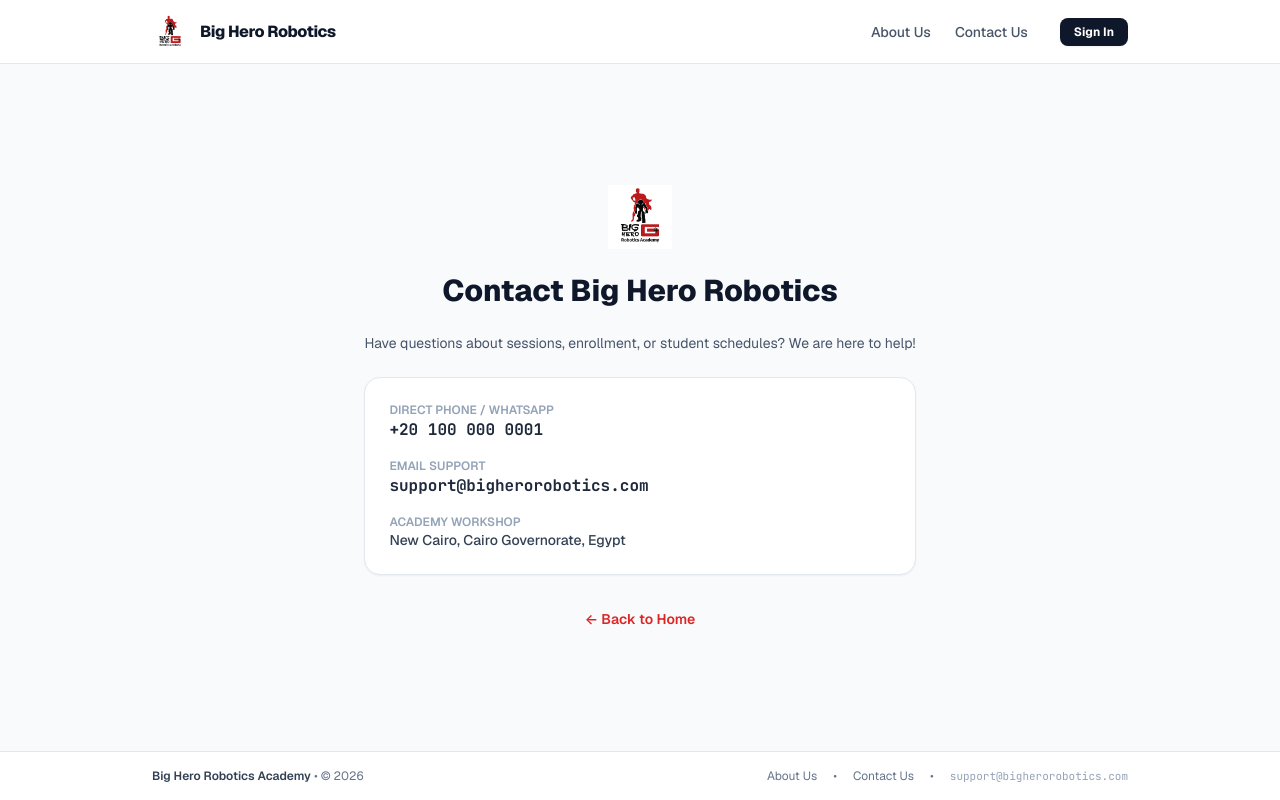
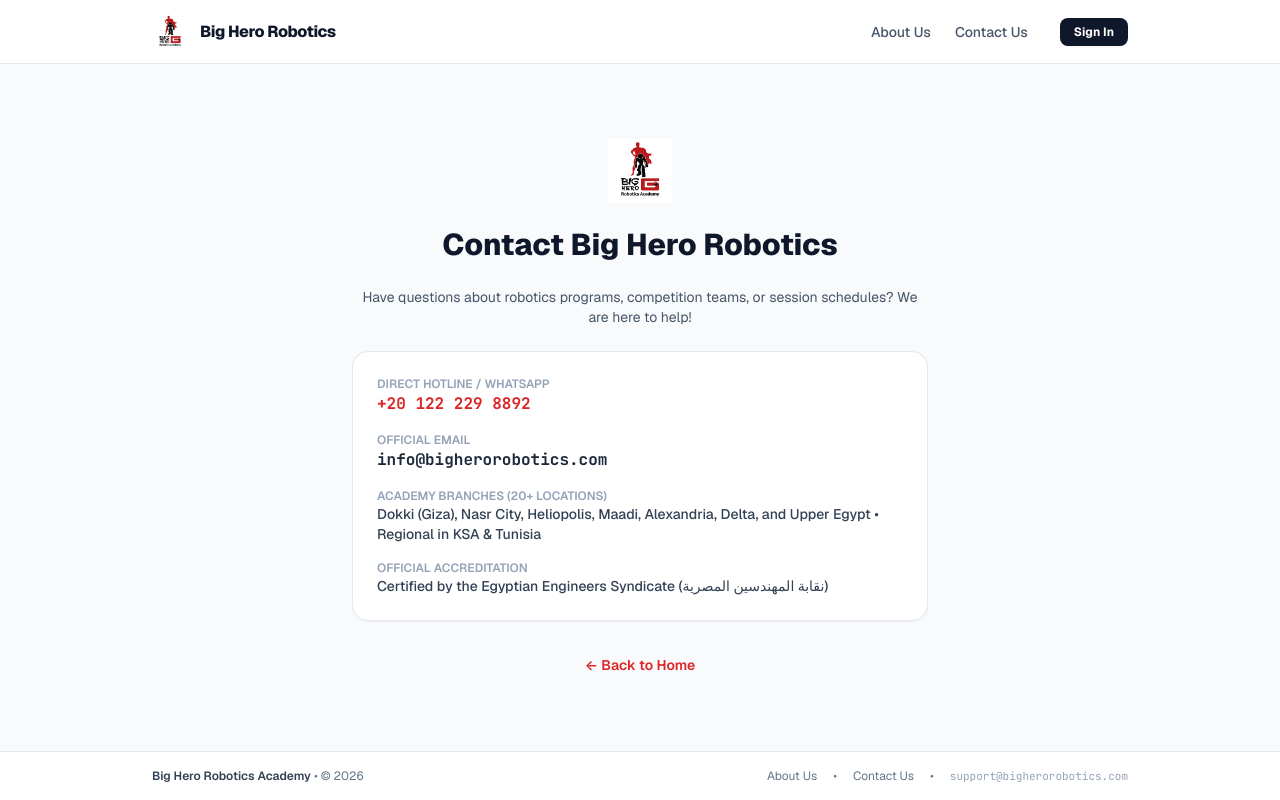
Before and after one commit to DragSensei/tutoring-platform, a Next.js app: page /contact in a window 1280 px wide. Built offline with nearby package versions, Linux system fonts and the light colour scheme.

Commit message:
feat(contact): populate Big Hero Robotics details without altering design

```diff
--- a/src/app/contact/page.tsx
+++ b/src/app/contact/page.tsx
@@ -14,21 +14,41 @@
       </div>
       <h1 className="text-3xl font-extrabold text-slate-900">Contact Big Hero Robotics</h1>
       <p className="text-slate-600 text-sm">
-        Have questions about sessions, enrollment, or student schedules? We are here to help!
+        Have questions about robotics programs, competition teams, or session schedules? We are here to help!
       </p>
 
       <div className="p-6 bg-white rounded-2xl border border-slate-200 shadow-sm text-left space-y-4 text-sm">
         <div>
-          <span className="text-xs text-slate-400 block font-semibold">DIRECT PHONE / WHATSAPP</span>
-          <span className="font-mono text-base font-bold text-slate-800">+20 100 000 0001</span>
+          <span className="text-xs text-slate-400 block font-semibold">DIRECT HOTLINE / WHATSAPP</span>
+          <a
+            href="https://wa.me/201222298892"
+            target="_blank"
+            rel="noopener noreferrer"
+            className="font-mono text-base font-bold text-red-600 hover:underline"
+          >
+            +20 122 229 8892
+          </a>
         </div>
         <div>
-          <span className="text-xs text-slate-400 block font-semibold">EMAIL SUPPORT</span>
-          <span className="font-mono text-base font-bold text-slate-800">support@bigherorobotics.com</span>
+          <span className="text-xs text-slate-400 block font-semibold">OFFICIAL EMAIL</span>
+          <a
+            href="mailto:info@bigherorobotics.com"
+            className="font-mono text-base font-bold text-slate-800 hover:text-red-600"
+          >
+            info@bigherorobotics.com
+          </a>
         </div>
         <div>
-          <span className="text-xs text-slate-400 block font-semibold">ACADEMY WORKSHOP</span>
-          <span className="text-slate-700 font-medium">New Cairo, Cairo Governorate, Egypt</span>
+          <span className="text-xs text-slate-400 block font-semibold">ACADEMY BRANCHES (20+ LOCATIONS)</span>
+          <span className="text-slate-700 font-medium">
+            Dokki (Giza), Nasr City, Heliopolis, Maadi, Alexandria, Delta, and Upper Egypt &bull; Regional in KSA & Tunisia
+          </span>
+        </div>
+        <div>
+          <span className="text-xs text-slate-400 block font-semibold">OFFICIAL ACCREDITATION</span>
+          <span className="text-slate-700 font-medium">
+            Certified by the Egyptian Engineers Syndicate (نقابة المهندسين المصرية)
+          </span>
         </div>
       </div>
 
```
Also changed, not shown: 1 other file (tests, documents, lock files or other folders).
